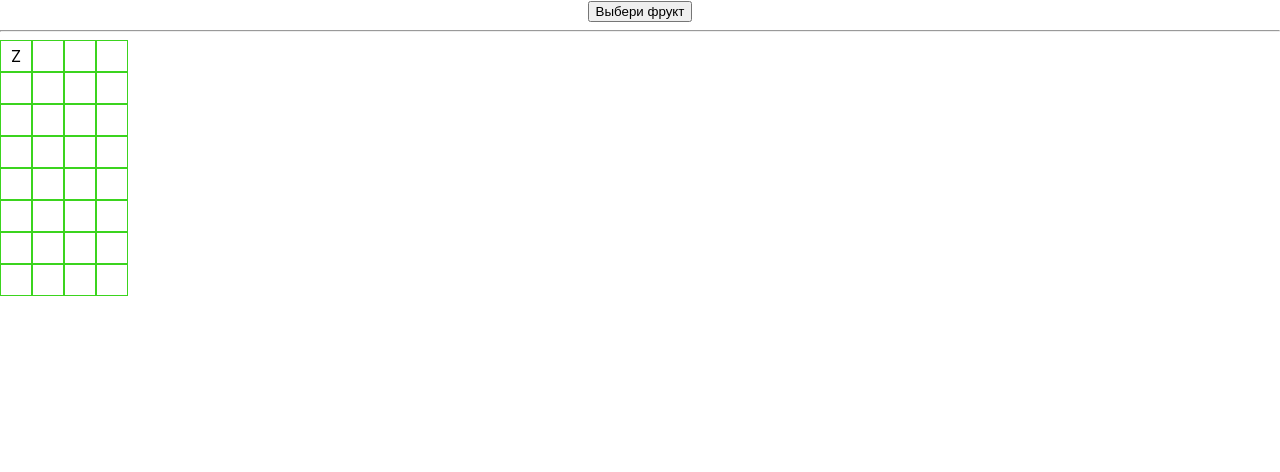
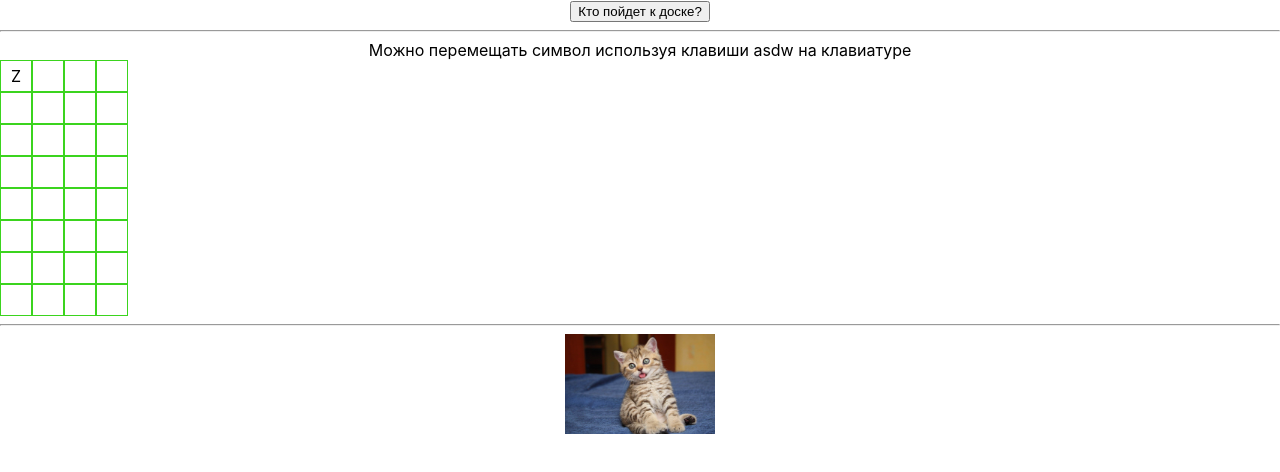
Before and after one commit to swad1984/school, a React (Create React App) app: page / in a window 1280 px wide. Shown: the top 472 px of the page. Built offline with nearby package versions, Linux system fonts and the light colour scheme.

Commit message:
Супер кнопка и котик

```diff
--- a/package.json
+++ b/package.json
@@ -8,6 +8,7 @@
     "@testing-library/user-event": "^13.5.0",
     "react": "^18.2.0",
     "react-dom": "^18.2.0",
+    "react-draggable": "^4.4.5",
     "react-scripts": "5.0.1",
     "web-vitals": "^2.1.4"
   },
--- a/src/App.js
+++ b/src/App.js
@@ -1,15 +1,15 @@
-import logo from './logo.svg';
 import './App.css';
 import {useEffect, useState} from "react";
+import Draggable from 'react-draggable'
 
 const selectItem = [
-  'Банан',
-  'Груша',
-  'Ананас',
-  'Киви',
-  'Маракуя',
-  'Мандарин',
-  'Манго',
+  'Иванов',
+  'Петров',
+  'Сидоров',
+  'Карпов',
+  'Федосов',
+  'Романов',
+  'Рюриков',
 ]
 
 const rows = 8; // Количество рядов
@@ -23,6 +23,8 @@ function App() {
   const [selected, setSelected] = useState(false);
   const [pole, setPole] = useState([]);
   const [coords, setCoords] = useState([0, 0]);
+
+  const [compute, setCompute] = useState(true);
 
 
   useEffect(() => {
@@ -40,12 +42,25 @@ function App() {
     document.addEventListener('keypress', clicker);
 
   }, []);
+
   function getFruit() {
 
 
     let variant = Math.random() * 100;
 
+    let t = 3;
+    setCompute(false);
+    setSelected(4); // Для отображения счетчика
+    let time = setInterval(() => {
+      if (t > 0) {
+        setSelected(t)
+        t--;
+      } else {
         setSelected(Math.round(variant / blur + 0.5) - 1);
+        setCompute(true)
+        clearInterval(time);
+      }
+    }, 1000)
 
   }
 
@@ -99,20 +114,32 @@ function App() {
 
   }
 
+  function movee(e) {
+    e.preventDefault();
+  }
+
   return (
     <div className="App">
-<button onClick={getFruit}>Выбери фрукт</button><br/>
-      {selected > -1 && <span>{selectItem[selected]}</span>}
+      <button onClick={getFruit}>Кто пойдет к доске?</button>
+      <br/>
+      {selected > -1 && compute ? <span>{selectItem[selected]}</span> : selected}
       <hr/>
+      Можно перемещать символ используя клавиши asdw на клавиатуре
       <table cellPadding={0} cellSpacing={0}>
-      {pole.map( line => {
+        {pole.map(line => {
           return <tr>
-          {line.map( col => {
+            {line.map(col => {
               return <td>{col}</td>
             })}
           </tr>
         })}
       </table>
+      <hr/>
+      <Draggable handle={'#kot'} onDrag={movee}>
+        <div id={'kot'}>
+          <img alt={'кот'} src={'/img/kot.jpg'} width={150}/>
+        </div>
+      </Draggable>
     </div>
   );
 }
```
Also changed, not shown: public/img/kot.jpg (added), 1 other file (tests, documents, lock files or other folders). Lines whose indentation alone changed are shown as unchanged.
